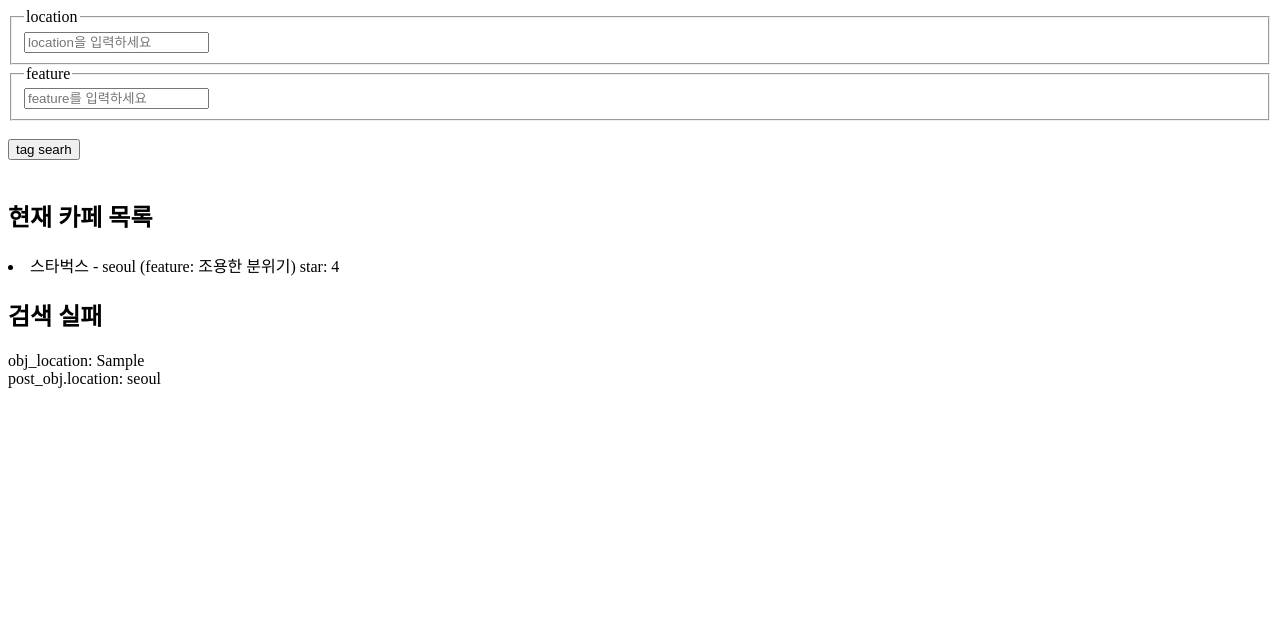
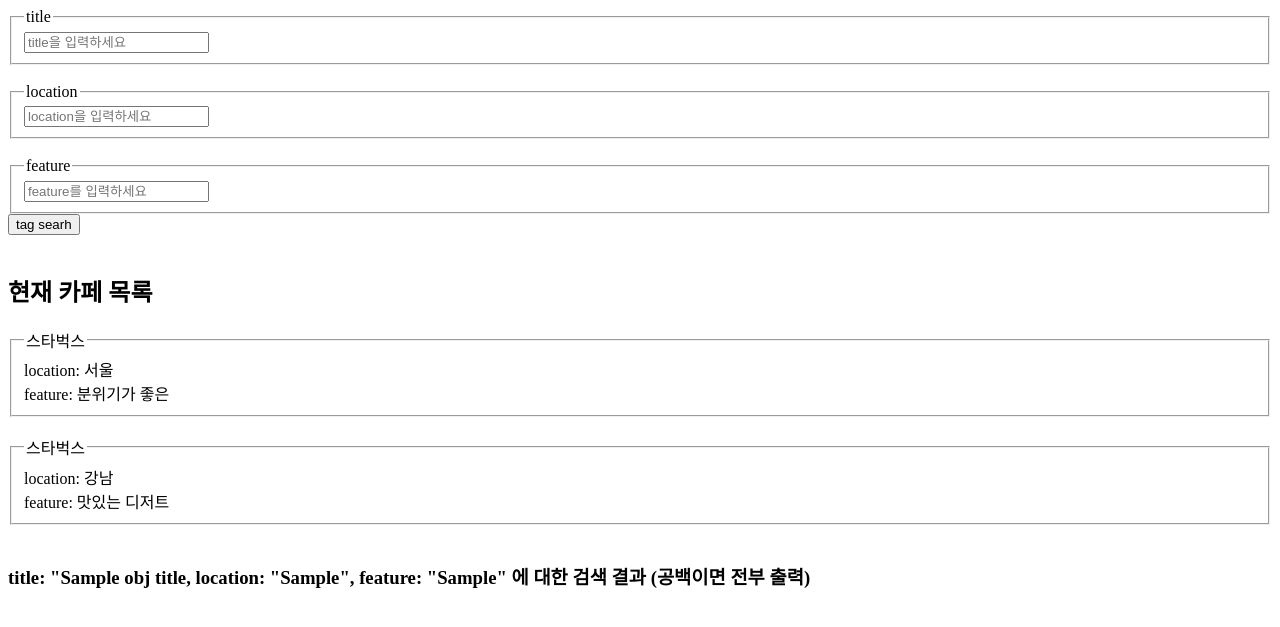
Before and after one commit to techofficer20/likelion7th_hackaton, a Django app: template cafeproject/searchapp/templates/result.html in a window 1280 px wide. Shown: the top 627 px of the page. Run offline with Django 3.2, Linux system fonts and the light colour scheme; data comes from the database, SQL or seed files in the repository; tables that the repository leaves empty hold one stand-in row (values such as "Sample post"); the template is opened without the code that fills it: values that come from a table or form of the project are taken from there, most other values are stand-ins (such as "Sample title", 1, 10 or a date in 2020); parts of the project's set-up code (start-up, migrations or seed data) failed here and were passed over.

Commit message:
search update commit

```diff
--- a/cafeproject/searchapp/admin.py
+++ b/cafeproject/searchapp/admin.py
@@ -1,9 +1,5 @@
 from django.contrib import admin
-from .models import Post, Location, Feature, Star
+from .models import Post
 # Register your models here.
 
-
 admin.site.register(Post)
-admin.site.register(Location)
-admin.site.register(Feature)
-admin.site.register(Star)
--- a/cafeproject/searchapp/models.py
+++ b/cafeproject/searchapp/models.py
@@ -1,34 +1,12 @@
 from django.db import models
 
 # Create your models here.
-one_to_five_chocies = zip(range(1,5+1), range(1,5+1))
-
-class Location(models.Model):
-    location = models.CharField(max_length = 10)
-
-    def __str__(self):
-        return self.location
-
-class Feature(models.Model):
-    feature = models.CharField(max_length = 15)
-
-    def __str__(self):
-        return self.feature
 
 class Post(models.Model):
     title = models.CharField(max_length = 20)
+    location = models.CharField(max_length = 10)
+    feature = models.CharField(max_length = 20)
     description = models.TextField(max_length = 1000)
-    feature = models.ForeignKey(Feature, on_delete = models.CASCADE)
-    location = models.ForeignKey(Location, on_delete = models.CASCADE)
-    starrate = models.SmallIntegerField(choices=one_to_five_chocies, default=3)
+
     def __str__(self):
         return self.title
-
-    class Meta:
-        ordering = ['-starrate']
-
-class Star(models.Model):
-    star = models.CharField(max_length = 3)
-
-    def __str__(self):
-        return self.star
--- a/cafeproject/searchapp/templates/result.html
+++ b/cafeproject/searchapp/templates/result.html
@@ -9,34 +9,64 @@
 </head>
 
 <body>
-    <form action = "{% url 'result' %}" method="GET">
+    <form action="{% url 'result' %}" method="GET">
+        <fieldset>
+            <legend>title</legend>
+            <input type="text" name="title" placeholder="title을 입력하세요" required>
+        </fieldset>
+        <br />
         <fieldset>
             <legend>location</legend>
-            <input type="text" name = "location" placeholder = "location을 입력하세요">
+            <input type="text" name="location" placeholder="location을 입력하세요" required>
         </fieldset>
+        <br />
         <fieldset>
             <legend>feature</legend>
-             <input type = "text" name = "feature" placeholder = "feature를 입력하세요">
+            <input type="text" name="feature" placeholder="feature를 입력하세요" required>
         </fieldset>
-        <br/>
         <input type="submit" value="tag searh">
     </form>
     <br />
     <h2>현재 카페 목록</h2>
     {% for post_obj in post %}
-    <li>{{ post_obj.title }} - {{ post_obj.location }} (feature: {{ post_obj.feature }}) star: {{post_obj.starrate}}
-    </li>
+    <fieldset>
+        <legend>{{post_obj.title}}</legend>
+        location: {{post_obj.location}}
+        <br />
+        feature: {{post_obj.feature}}
+        <br />
+    </fieldset>
+    <br />
     {% endfor %}
 
+    <h3>title: "{{obj_title}}, location: "{{obj_location}}", feature: "{{obj_feature}}" 에 대한 검색 결과 (공백이면 전부 출력)</h3>
+    <h4 id="none_result"></h4>
     {% for post_obj in post %}
-        {% if obj_location == post_obj.location %}
-        <h2>검색 성공</h2>
-        {% else %}
-        <h2>검색 실패</h2>
-        obj_location: {{obj_location}}
-        <br/>
-        post_obj.location: {{post_obj.location}}
-        {% endif %}
+    {% if post_obj.title == obj_title and post_obj.location == obj_location and post_obj.feature == obj_feature %}
+    <!-- 3개 다 입력 -->
+    <fieldset>
+        <legend>{{post_obj.title}}</legend>
+        location: {{post_obj.location}}
+        <br />
+        feature: {{post_obj.feature}}
+        <br />
+        description: {{post_obj.description}}
+        <br />
+    </fieldset>
+    <br />
+    {% endif %}
+    {% if post_obj.title == obj_title and post_obj.location == "" and post_obj.feature == "" %}
+    <fieldset>
+        <legend>{{post_obj.title}}</legend>
+        location: {{post_obj.location}}
+        <br />
+        feature: {{post_obj.feature}}
+        <br />
+        description: {{post_obj.description}}
+        <br />
+    </fieldset>
+    <br />
+    {% endif %}
     {% endfor %}
 </body>
 
```
Also changed, not shown: cafeproject/searchapp/templates/index.html (+18 -5 lines), cafeproject/searchapp/views.py (+5 -15 lines), cafeproject/db.sqlite3, cafeproject/searchapp/migrations/0014_auto_20190809_2138.py (added), cafeproject/searchapp/migrations/0015_auto_20190809_2140.py (added).
